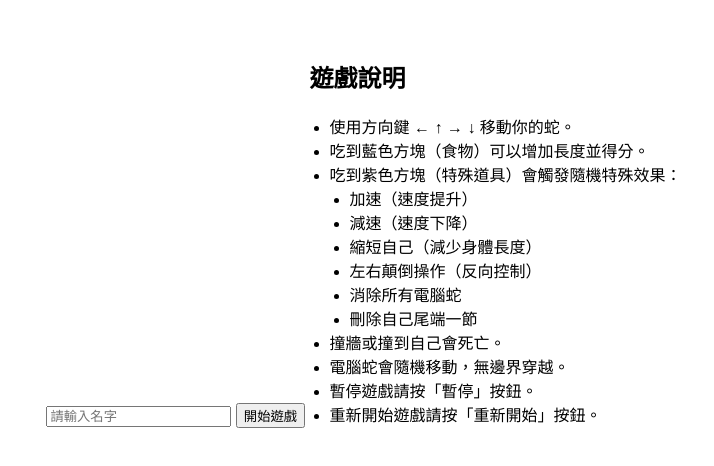
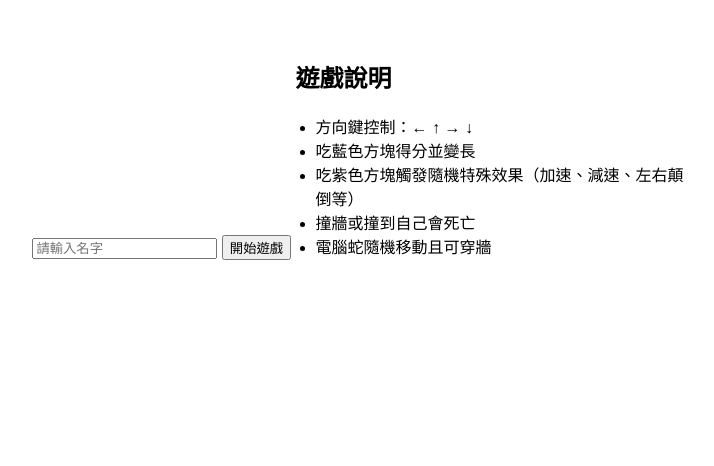
Before and after one commit to BrianKen16/game, a plain HTML site: page index.html in a window 1280 px wide. Shown: the part 70-536 px from the top of the page, without its empty margins (276-990 px from the left). Drawn offline with Linux system fonts and the light colour scheme.

Commit message:
Update index.html

```diff
--- a/index.html
+++ b/index.html
@@ -13,27 +13,18 @@
     <div id="gameInstructions">
       <h2>遊戲說明</h2>
       <ul>
-        <li>使用方向鍵 ← ↑ → ↓ 移動你的蛇。</li>
-        <li>吃到藍色方塊（食物）可以增加長度並得分。</li>
-        <li>吃到紫色方塊（特殊道具）會觸發隨機特殊效果：</li>
-        <ul>
-          <li>加速（速度提升）</li>
-          <li>減速（速度下降）</li>
-          <li>縮短自己（減少身體長度）</li>
-          <li>左右顛倒操作（反向控制）</li>
-          <li>消除所有電腦蛇</li>
-          <li>刪除自己尾端一節</li>
-        </ul>
-        <li>撞牆或撞到自己會死亡。</li>
-        <li>電腦蛇會隨機移動，無邊界穿越。</li>
-        <li>暫停遊戲請按「暫停」按鈕。</li>
-        <li>重新開始遊戲請按「重新開始」按鈕。</li>
+        <li>方向鍵控制：← ↑ → ↓</li>
+        <li>吃藍色方塊得分並變長</li>
+        <li>吃紫色方塊觸發隨機特殊效果（加速、減速、左右顛倒等）</li>
+        <li>撞牆或撞到自己會死亡</li>
+        <li>電腦蛇隨機移動且可穿牆</li>
       </ul>
     </div>
   </div>
 
   <div id="gameContainer" class="hidden">
-    <canvas id="gameCanvas" width="600" height="600"></canvas>
+    <canvas id="gameCanvas"></canvas>
+    <div id="effectDisplay" class="hidden"></div> <!-- 新增：顯示特殊效果 -->
     <div id="controls">
       <button id="pauseButton">暫停</button>
       <button id="restartButton">重新開始</button>
```
